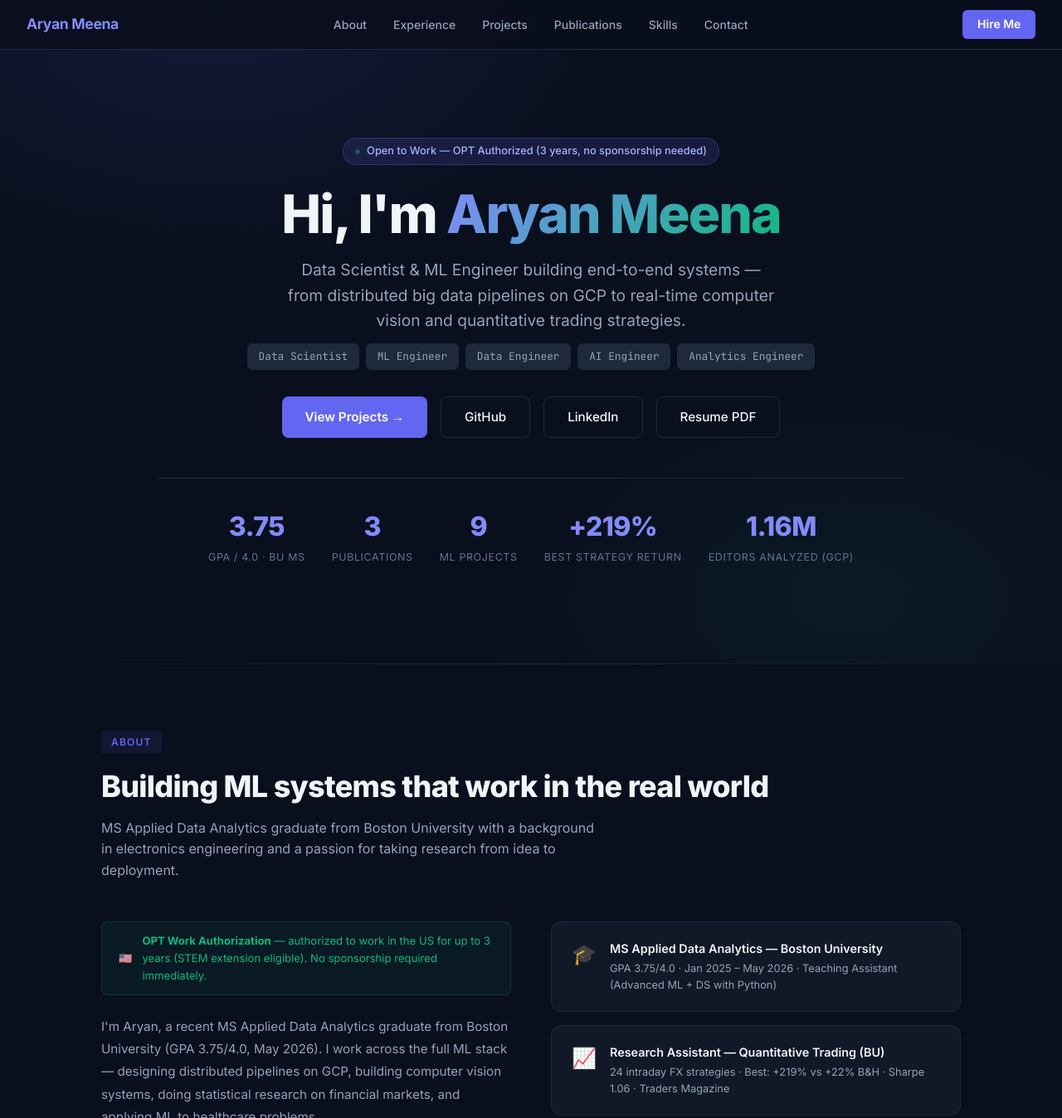
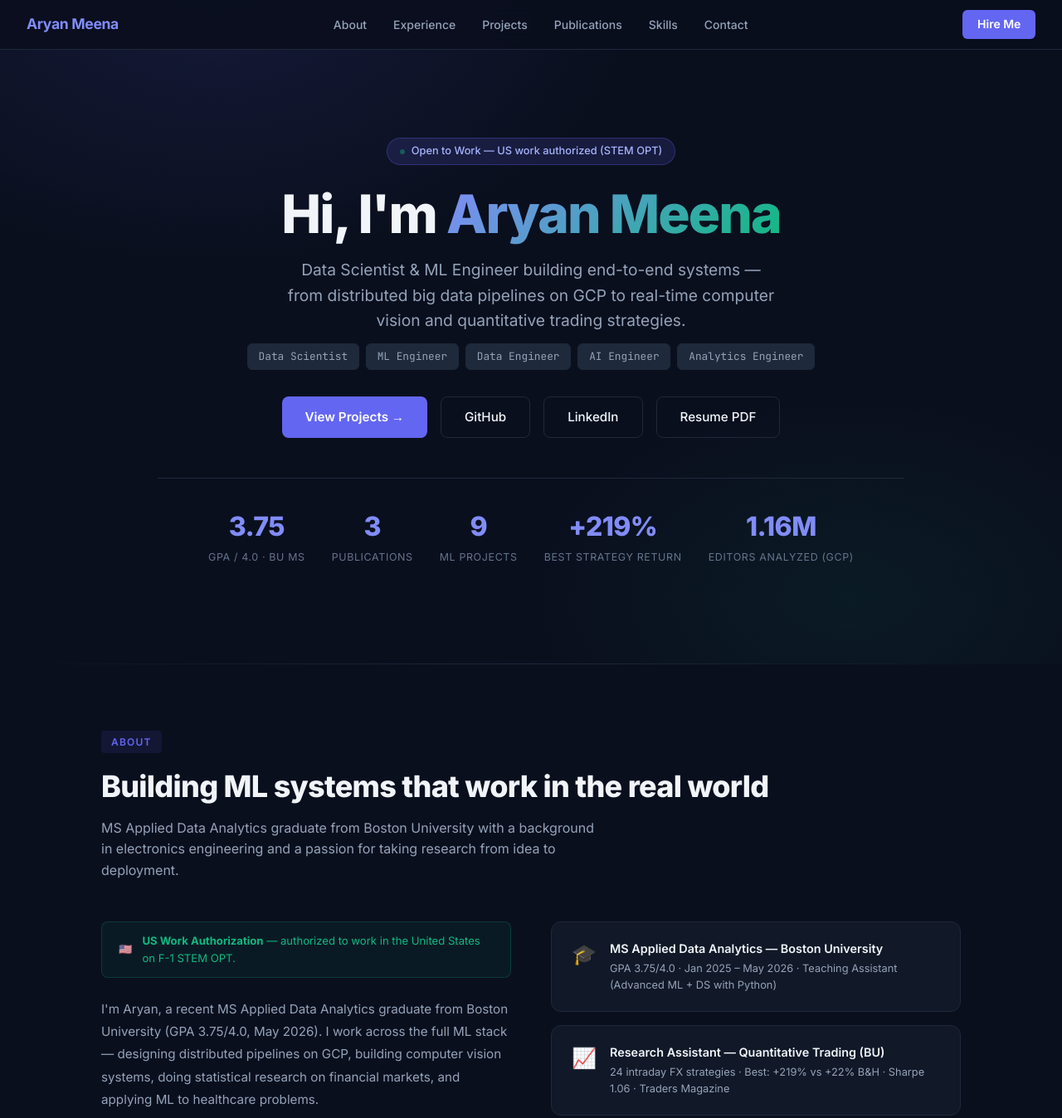
Before and after one commit to RyanSingh0/RyanSingh0.github.io, a plain HTML site: page index.html in a window 1280 px wide. Shown: the top 1348 px of the page at 83% size. Drawn offline with Linux system fonts and the light colour scheme.

Commit message:
Add files via upload

```diff
--- a/index.html
+++ b/index.html
@@ -192,7 +192,7 @@
 <!-- HERO -->
 <section class="hero" id="home" style="max-width:100%;padding-top:80px;">
   <div class="hero-inner">
-    <div class="hero-badge"><span></span> Open to Work — OPT Authorized (3 years, no sponsorship needed)</div>
+    <div class="hero-badge"><span></span> Open to Work — US work authorized (STEM OPT)</div>
     <h1>Hi, I'm <span>Aryan Meena</span></h1>
     <p class="hero-sub">Data Scientist &amp; ML Engineer building end-to-end systems — from distributed big data pipelines on GCP to real-time computer vision and quantitative trading strategies.</p>
     <div class="hero-roles">
@@ -227,7 +227,7 @@
   <p class="section-sub">MS Applied Data Analytics graduate from Boston University with a background in electronics engineering and a passion for taking research from idea to deployment.</p>
   <div class="about-grid">
     <div class="about-text">
-      <div class="opt-banner">🇺🇸 <span><strong>OPT Work Authorization</strong> — authorized to work in the US for up to 3 years (STEM extension eligible). No sponsorship required immediately.</span></div>
+      <div class="opt-banner">🇺🇸 <span><strong>US Work Authorization</strong> — authorized to work in the United States on F-1 STEM OPT.</span></div>
       <p>I'm Aryan, a recent MS Applied Data Analytics graduate from Boston University (GPA 3.75/4.0, May 2026). I work across the full ML stack — designing distributed pipelines on GCP, building computer vision systems, doing statistical research on financial markets, and applying ML to healthcare problems.</p>
       <p>My research with Prof. Eugene Pinsky on intraday FX trading strategies has been accepted by <strong>Traders Magazine</strong> (est. 1982). I've also published in IEEE (IATMSI) and Springer (ICADIE), and won 3rd place at BU's MedAI Hackathon 2026 for amyloid PET Centiloid prediction.</p>
       <p>I came from a B.Tech in Electronics &amp; Communication Engineering at IIST (India's premier space technology institution), which gives me a strong mathematical and engineering foundation on top of my data science specialization.</p>
@@ -644,7 +644,7 @@
   <div class="contact-inner" id="contact">
     <div class="section-tag" style="display:inline-block;margin-bottom:0.75rem;">Contact</div>
     <h2>Let's work together</h2>
-    <p>I'm actively looking for full-time roles in Data Science, ML Engineering, Data Engineering, and AI Engineering. I'm available immediately on OPT (STEM, 3 years — no sponsorship required).</p>
+    <p>I'm actively looking for full-time roles in Data Science, ML Engineering, Data Engineering, and AI Engineering. I'm available immediately and authorized to work in the US (F-1 STEM OPT).</p>
     <p style="margin-bottom:2rem;font-size:0.85rem;color:var(--text3);">Based in Boston, MA · Open to any US location + remote · araj7042@gmail.com</p>
     <div class="contact-links">
       <a href="mailto:araj7042@gmail.com" class="contact-link primary">📧 Email Me</a>
```
